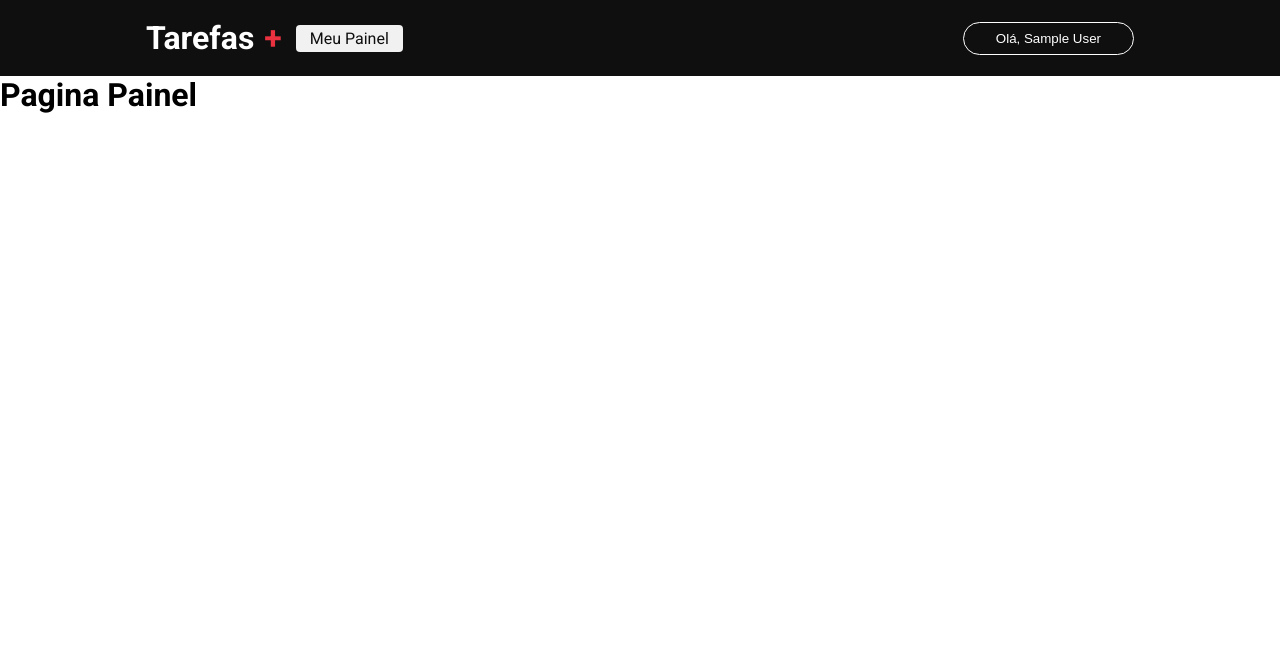
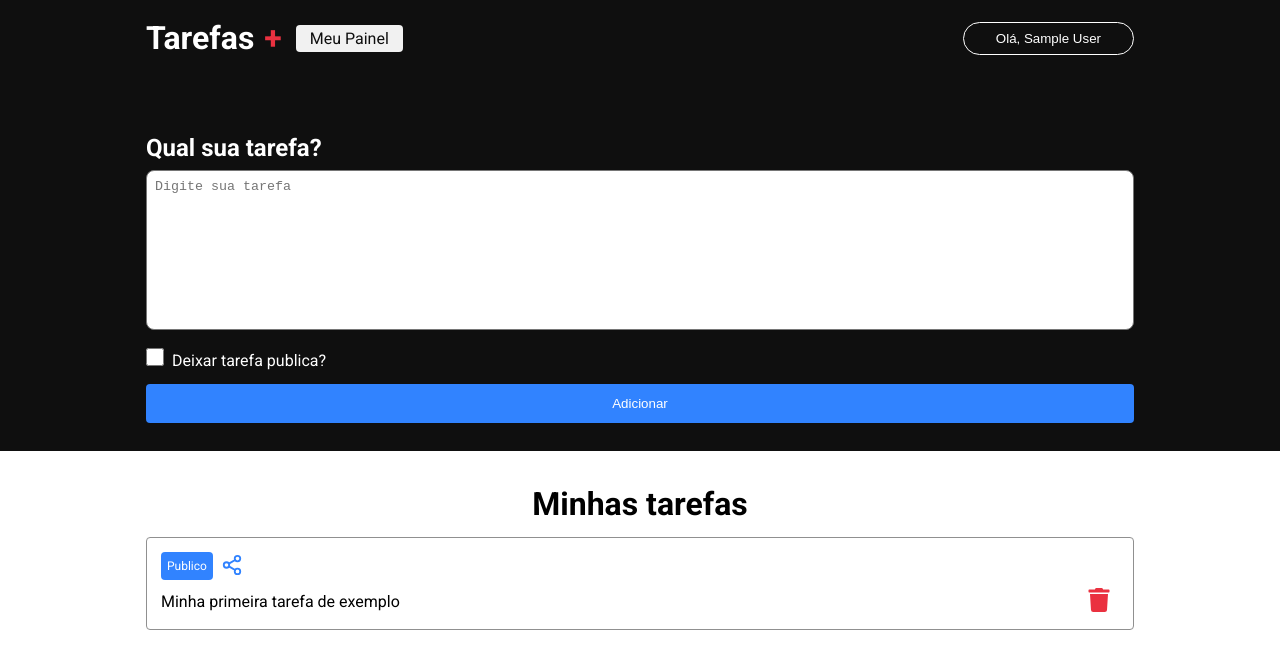
Before and after one commit to 0dayIg0r/next-js, a Next.js app in the folder tasks/: page /dashboard in a window 1280 px wide. Shown: the top 668 px of the page. Built offline with nearby package versions, Linux system fonts and the light colour scheme; no server answers; sample sign-in values are in the browser's storage.

Commit message:
criação, estilização + add firebase page dashboard

```diff
--- a/tasks/package.json
+++ b/tasks/package.json
@@ -12,10 +12,12 @@
     "@types/node": "18.15.13",
     "@types/react": "18.0.38",
     "@types/react-dom": "18.0.11",
+    "firebase": "^9.20.0",
     "next": "13.3.0",
     "next-auth": "^4.22.1",
     "react": "18.2.0",
     "react-dom": "18.2.0",
+    "react-icons": "^4.8.0",
     "typescript": "5.0.4"
   }
 }
--- /dev/null
+++ b/tasks/src/components/textArea/index.tsx
@@ -0,0 +1,6 @@
+import { HTMLProps } from "react";
+import styles from "./styles.module.css";
+
+export default function TextArea({ ...rest }: HTMLProps<HTMLTextAreaElement>) {
+  return <textarea className={styles.textArea} {...rest}></textarea>;
+}
--- /dev/null
+++ b/tasks/src/components/textArea/styles.module.css
@@ -0,0 +1,8 @@
+.textArea{
+    width: 100%;
+    resize: none;
+    height: 160px;
+    border-radius: 8px;
+    outline: none;
+    padding: 8px;
+}
--- a/tasks/src/pages/dashboard/index.tsx
+++ b/tasks/src/pages/dashboard/index.tsx
@@ -1,17 +1,88 @@
 import { GetServerSideProps } from "next";
+import { ChangeEvent, FormEvent, useState } from "react";
 import styles from "./styles.module.css";
 import Head from "next/head";
 
 import { getSession } from "next-auth/react";
+import TextArea from "@/components/textArea";
+
+import { FiShare2 } from "react-icons/fi";
+import { FaTrash } from "react-icons/fa";
 
 export default function Dashboard() {
+  const [input, setInput] = useState("");
+  const [publicTask, setPublicTask] = useState(false);
+
+  function handleChangePublic(e: ChangeEvent<HTMLInputElement>) {
+    setPublicTask(e.target.checked);
+  }
+
+  function handleRegisterTask(e: FormEvent) {
+    e.preventDefault();
+
+    if (input === "") return;
+    console.log(input)
+    alert('ok')
+  }
+
   return (
     <div className={styles.container}>
       <Head>
         <title>Painel de tarefas</title>
       </Head>
 
-      <h1>Pagina Painel</h1>
+      <main className={styles.main}>
+        <section className={styles.content}>
+          <div className={styles.contentForm}>
+            <h1 className={styles.title}>Qual sua tarefa?</h1>
+
+            <form onSubmit={handleRegisterTask}>
+              <TextArea
+                placeholder="Digite sua tarefa"
+                value={input}
+                onChange={(e: ChangeEvent<HTMLTextAreaElement>) =>
+                  setInput(e.target.value)
+                }
+              />
+            </form>
+            <div className={styles.checkBoxArea}>
+              <input
+                type="checkbox"
+                className={styles.checkbox}
+                checked={publicTask}
+                onChange={handleChangePublic}
+              />
+              <label>Deixar tarefa publica?</label>
+            </div>
+            <button
+            className={styles.button}
+            onClick={handleRegisterTask}
+            type="submit">
+              Adicionar
+            </button>
+          </div>
+        </section>
+        <section className={styles.taskContainer}>
+          <h1>Minhas tarefas</h1>
+
+          <article className={styles.task}>
+            <div className={styles.tagContainer}>
+              <label className={styles.tag}> Publico</label>
+              <button className={styles.shareButton}>
+                <FiShare2 size={22} color="#3183ff" />
+              </button>
+            </div>
+
+            <div className={styles.taskContent}>
+              <p>Minha primeira tarefa de exemplo</p>
+
+              <button className={styles.buttonTrash}>
+                <FaTrash size={24} color="#ea3140" />
+              </button>
+            </div>
+          </article>
+        </section>
+      </main>
     </div>
   );
 }
@@ -20,7 +91,6 @@ export const getServerSideProps: GetServerSideProps = async ({ req }) => {
   const session = await getSession({ req });
 
   if (!session?.user) {
-
     return {
       redirect: {
         destination: "/",
--- a/tasks/src/pages/dashboard/styles.module.css
+++ b/tasks/src/pages/dashboard/styles.module.css
@@ -0,0 +1,119 @@
+.container {
+  width: 100%;
+}
+
+.content {
+  background-color: #0f0f0f;
+  width: 100%;
+  display: flex;
+  align-items: center;
+  justify-content: center;
+}
+
+.contentForm {
+  max-width: 1024px;
+  width: 100%;
+  padding: 0 18px;
+  padding-bottom: 28px;
+  margin-top: 58px;
+}
+
+.title {
+  color: #fff;
+  margin-bottom: 8px;
+}
+
+.checkBoxArea label {
+  margin-left: 8px;
+  color: #fff;
+}
+.checkBoxArea {
+  margin: 14px 0;
+}
+
+.checkbox {
+  width: 18px;
+  height: 18px;
+}
+
+.button{
+    width: 100%;
+    border: 0;
+    border-radius: 4px;
+    color: #fff;
+    background-color: #3183ff;
+    padding: 12px 0;
+    cursor: pointer;
+
+}
+
+.taskContainer {
+  margin: 34px auto 0 auto;
+  padding: 0 18px;
+  width: 100%;
+  max-width: 1024px;
+  display: flex;
+  flex-direction: column;
+}
+
+.taskContainer a {
+  text-decoration: none;
+  color: #0f0f0f;
+}
+
+.taskContainer h1{
+  text-align: center;
+  font-size: 32px;
+  margin-bottom: 14px;
+}
+
+.task{
+  margin-bottom: 14px;
+  line-height: 150%;
+  display: flex;
+  flex-direction: column;
+  align-items: flex-start;
+  border: 1.5px solid #909090;
+  border-radius: 4px;
+  padding: 14px;
+}
+
+.tagContainer{
+  display: flex;
+  align-items: center;
+  justify-content: center;
+  margin-bottom: 8px;
+}
+
+.tag{
+  background-color: #3183ff;
+  padding: 2px 6px;
+  color: #fff;
+  border-radius: 4px;
+  font-size: 12px;
+}
+
+.shareButton{
+  background: transparent;
+  border: 0;
+  margin: 0 8px;
+  cursor: pointer;
+}
+
+.taskContent{
+  display: flex;
+  align-items: center;
+  justify-content: space-between;
+  width: 100%;
+}
+
+.taskContent p{
+  white-space: pre-wrap;
+}
+
+.buttonTrash {
+  cursor: pointer;
+  background-color: transparent;
+  border: 0;
+  margin: 0 8px ;
+}
```
Also changed, not shown: tasks/src/services/firebaseConnection.ts (added, +16 -0 lines), 1 other file (tests, documents, lock files or other folders).
